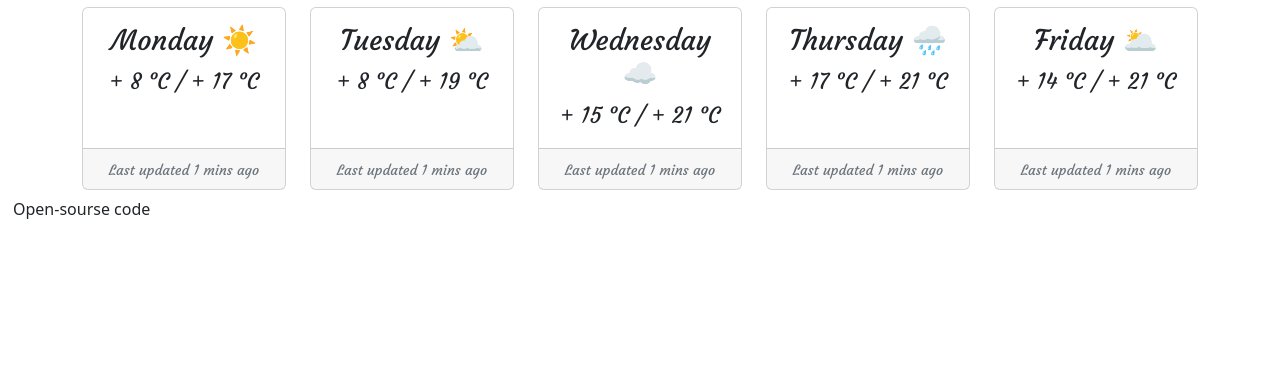
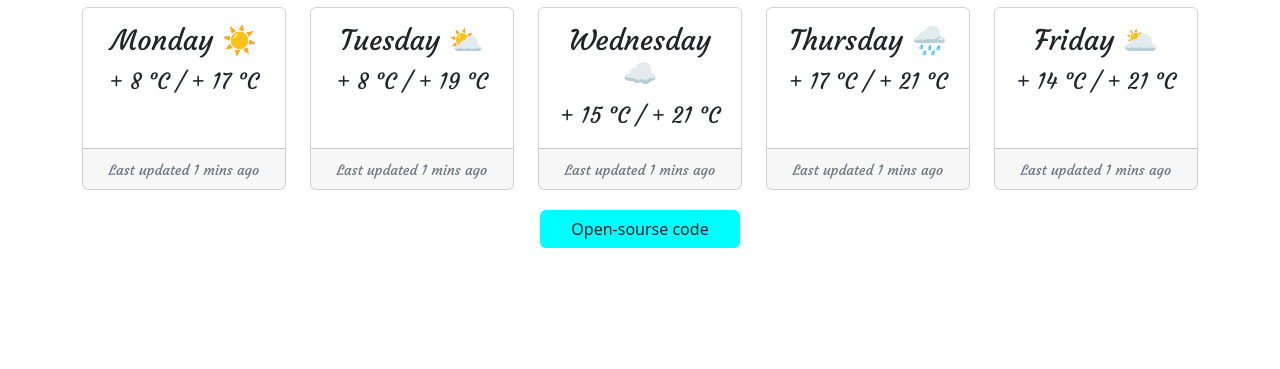
Before and after one commit to YanaCode/my-weather-app, a plain HTML site: page index.html in a window 1280 px wide. Shown: the part 431-800 px from the top of the page. Drawn offline with nearby package versions, Linux system fonts and the light colour scheme.

Commit message:
add style for button sourse code

```diff
--- a/style.css
+++ b/style.css
@@ -46,3 +46,9 @@
     right: 4cm;
     margin-top: -10px;
   }
+  .btn {
+    display: block;
+    margin: 20px auto;
+    width: 200px;
+    background-color: aqua;
+  }
```
